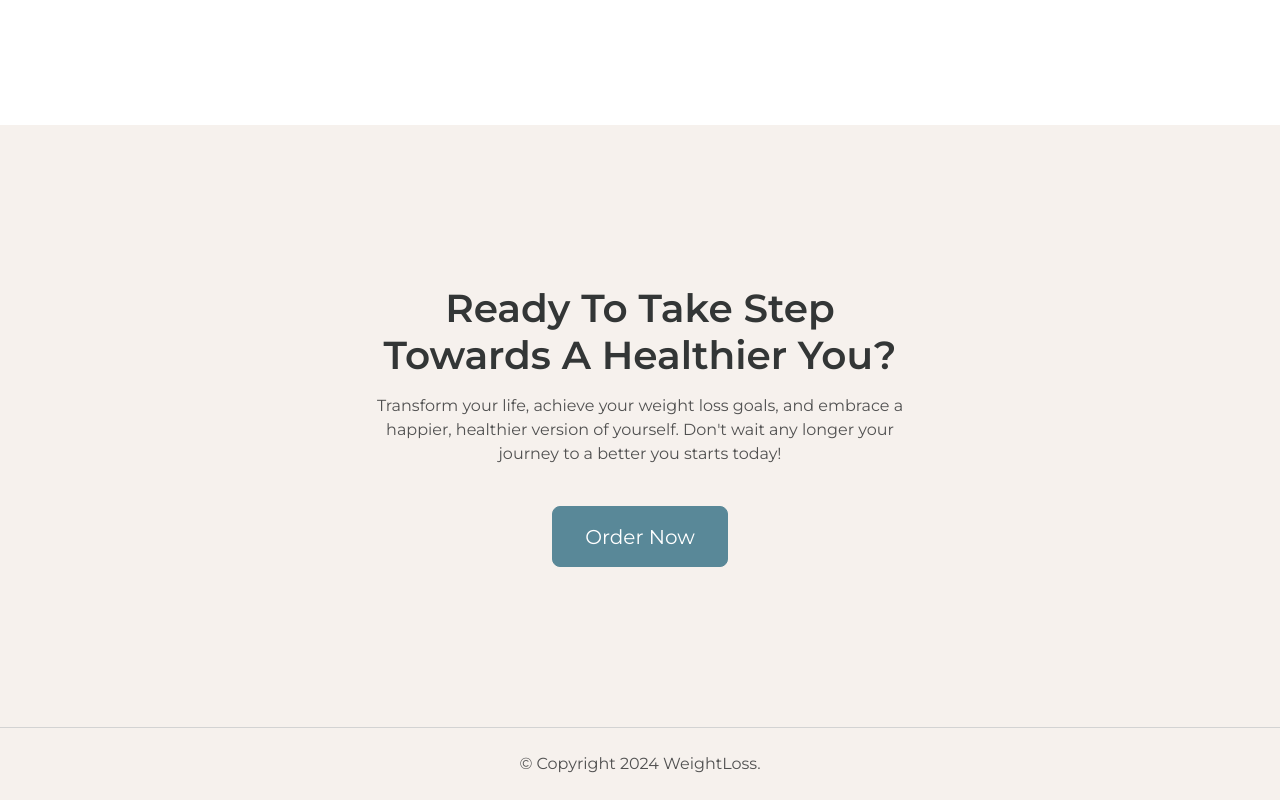
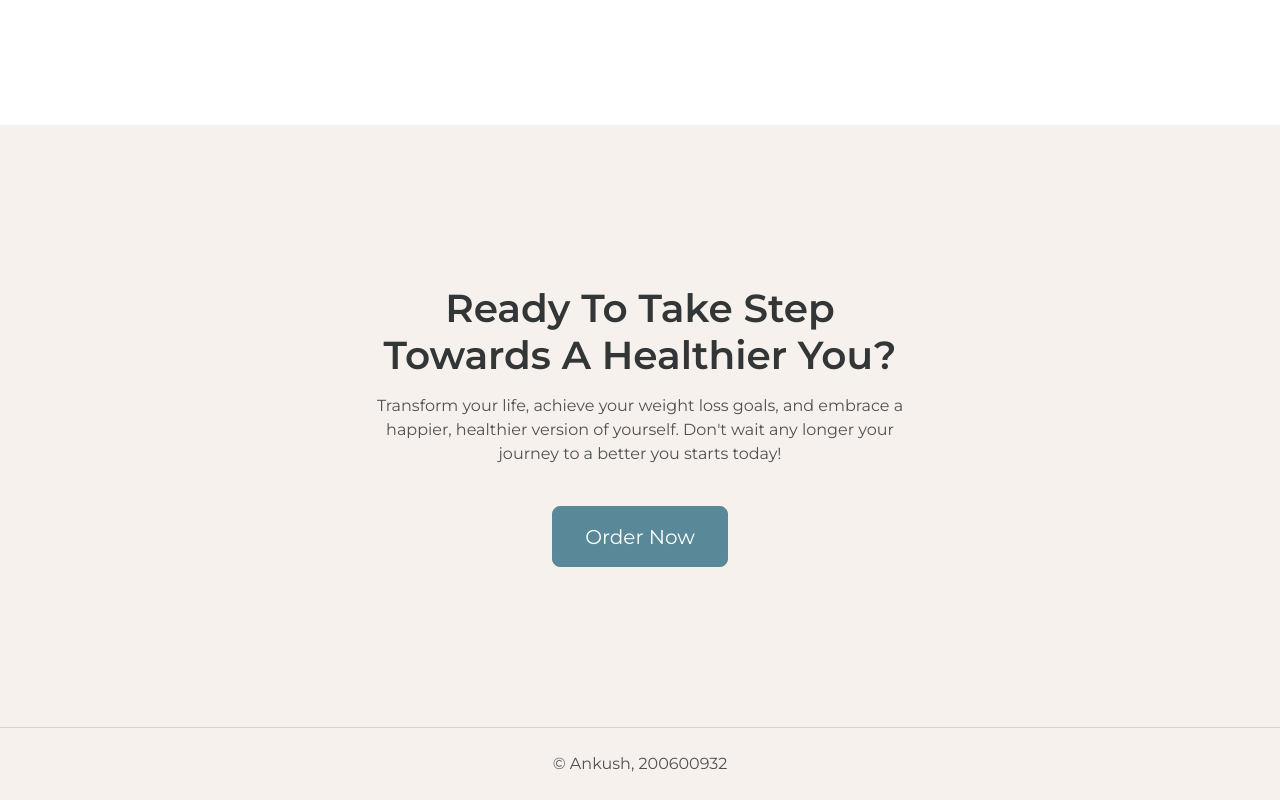
Before and after one commit to AnkushWeightLoss/AnkushWeightLoss.github.io, a plain HTML site: page index.html in a window 1280 px wide. Shown: the part 6181-6981 px from the top of the page. Drawn offline with nearby package versions, Linux system fonts and the light colour scheme.

Commit message:
Update index.html

```diff
--- a/index.html
+++ b/index.html
@@ -625,7 +625,7 @@
         <hr class="m-0">
         <div class="footer-bottom container-fluid text-center bg-primary-subtle">
           <div class="copyright py-4">
-            <p class="mb-0">© Copyright 2024 WeightLoss.
+            <p class="mb-0">© Ankush, 200600932
             </p>
           </div>
         </div>
```
